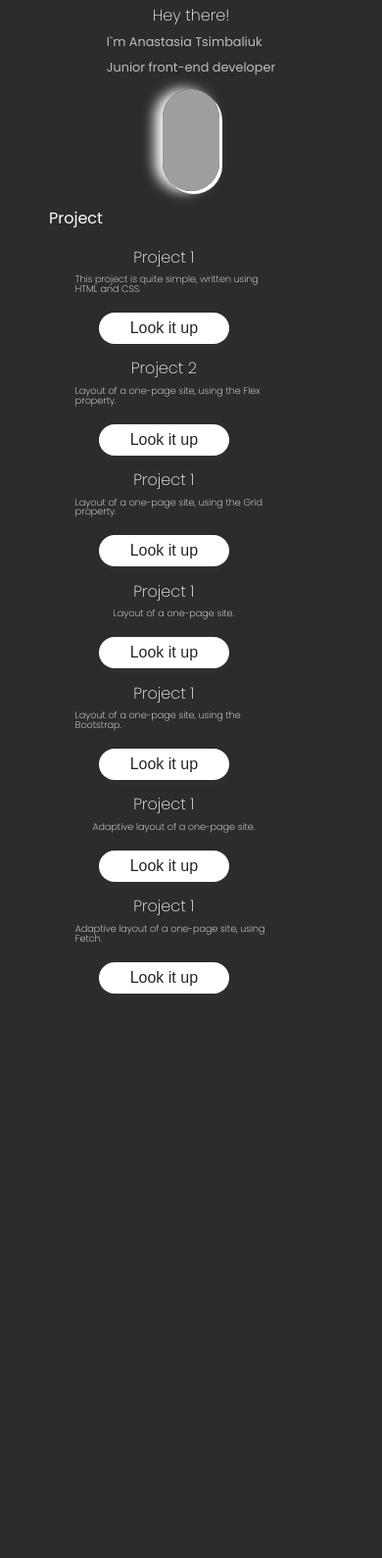
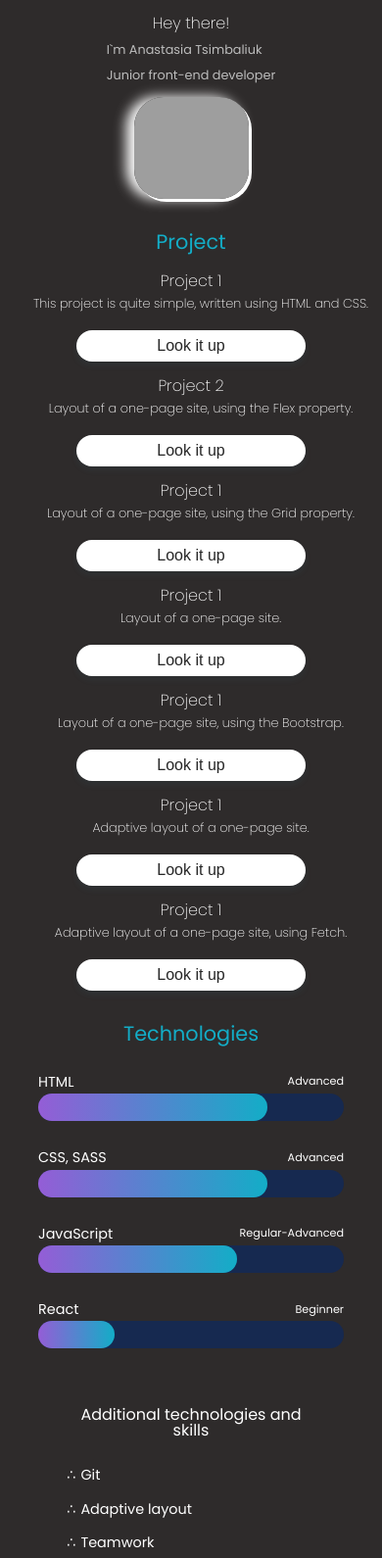
Before and after one commit to asdrty/portfolio, a plain HTML site: page index.html in a window 390 px wide. Shown: the part 186-1776 px from the top of the page at 98% size. Before the commit the page ends 1210 px from the top, so only its background shows below. Drawn offline with Linux system fonts and the light colour scheme; grey boxes are pictures that could not be loaded.

Commit message:
add mobile version

```diff
--- a/index.html
+++ b/index.html
@@ -76,7 +76,7 @@
                 <button class="project_open" id="projectFetch">Look it up</button>
             </div>
         </section>
-    <!--   <h2 class="headline" id="technologies">Technologies</h2>
+       <h2 class="headline" id="technologies">Technologies</h2>
         <section class="technol">
             <div class="technologies">
                 <div class="technologies_skill">
@@ -139,11 +139,13 @@
         <div class="about-me_description"><p>Hello, I'm Nastya. I am 23 years old. Non-conflict, punctual, responsible, quick learner. She worked as a mathematics teacher in junior grades. Passed the Front-End basic course at Cursor education. Now I am completing the Front-End advanced course in Cursor education.</p></div>
     </main>
     <footer class="footer">
+        <div class="footer_contact">
             <a href="tg://resolve?domain=kr_nasia" class="header_contact"><i class="fa-brands fa-telegram"></i></a>
             <a href="https://github.com/asdrty" class="header_contact"><i class="fa-brands fa-github"></i></a>
             <a href="mailto:nastya16081998@gmail.com" class="header_contact"><i class="fa-solid fa-envelope"></i></a>
+        </div>
             <a href="mailto:nastya16081998@gmail.com" class="header_contact"><span class="email"> nastya16081998@gmail.com </span></i></a>
-    </footer> -->
+    </footer>
     <script src="./script/script.js"></script>
 </body>
 </html>
--- a/style.css/style.css
+++ b/style.css/style.css
@@ -15,7 +15,10 @@ a {
 }
 
 .header {
+    display: -webkit-box;
+    display: -ms-flexbox;
     display: flex;
+    -ms-flex-pack: distribute;
         justify-content: space-around;
     margin-top: 30px;
     font-weight: 400;
@@ -25,7 +28,11 @@ a {
 
 .header_block-main--size {
     width: 50%;
+    display: -webkit-box;
+    display: -ms-flexbox;
     display: flex;
+    -webkit-box-pack: space-evenly;
+        -ms-flex-pack: space-evenly;
             justify-content: space-evenly;
 }
 
@@ -37,19 +44,34 @@ a {
 
 .header_block-main--size-contact {
     width: 25%;
+    display: -webkit-box;
+    display: -ms-flexbox;
     display: flex;
+    -webkit-box-pack: center;
+        -ms-flex-pack: center;
             justify-content: center;
 }
 
 .main {
+    display: -webkit-box;
+    display: -ms-flexbox;
     display: flex;
+    -webkit-box-orient: vertical;
+    -webkit-box-direction: normal;
+        -ms-flex-direction: column;
             flex-direction: column;
 }
 
 .content {
     margin-top: 10%;
+    display: -webkit-box;
+    display: -ms-flexbox;
     display: flex;
+    -webkit-box-pack: space-evenly;
+        -ms-flex-pack: space-evenly;
             justify-content: space-evenly;
+    -webkit-box-align: center;
+        -ms-flex-align: center;
             align-items: center;
 }
 
@@ -62,6 +84,7 @@ a {
     width: 20%;
     height: 300px;
     border-radius: 30px;
+    -webkit-box-shadow: 3px 3px , -.5em 0 .8em;
             box-shadow: 3px 3px , -.5em 0 .8em;
 }
 
@@ -84,16 +107,27 @@ a {
 }
 
 .project {
+    display: -ms-grid;
     display: grid;
+    -ms-grid-columns: 45% 10% 45%;
     grid-template-columns: repeat(2, 45%);
+    -webkit-column-gap: 10%;
+       -moz-column-gap: 10%;
             column-gap: 10%;
     row-gap: 80px;
     margin-top: 5%;
 }
 
 .project_block {
+    display: -webkit-box;
+    display: -ms-flexbox;
     display: flex;
+    -webkit-box-orient: vertical;
+    -webkit-box-direction: normal;
+        -ms-flex-direction: column;
             flex-direction: column;
+    -webkit-box-align: center;
+        -ms-flex-align: center;
             align-items: center;
     font-weight: 200;
 }
@@ -120,17 +154,25 @@ a {
 	border-radius: 50px;
 	color: #262626;
 	background-color: #fff;
+	-webkit-box-shadow: 0 4px 6px rgb(65 132 144 / 10%), 0 1px 3px rgb(0 0 0 / 8%);
 	        box-shadow: 0 4px 6px rgb(65 132 144 / 10%), 0 1px 3px rgb(0 0 0 / 8%);
 	cursor: pointer;
+	-webkit-transition: -webkit-box-shadow 0.2s;
+	transition: -webkit-box-shadow 0.2s;
+	-o-transition: box-shadow 0.2s;
 	transition: box-shadow 0.2s;
+	transition: box-shadow 0.2s, -webkit-box-shadow 0.2s;
 }
 .project_open:focus-visible {
 	border: 1px solid #4c51f9;
 	outline: none;
 }
 .project_open:hover {
+	-webkit-transition: all 0.2s;
+	-o-transition: all 0.2s;
 	transition: all 0.2s;
     background-color: #444;
+	-webkit-box-shadow: 0 7px 14px rgba(239, 241, 242, 0.13), 0 3px 6px rgba(163, 159, 159, 0.08);
 	        box-shadow: 0 7px 14px rgba(239, 241, 242, 0.13), 0 3px 6px rgba(163, 159, 159, 0.08);
 }
 .project_open:active {
@@ -151,13 +193,24 @@ a {
 }
 
 .technol, .technologies {
+    display: -webkit-box;
+    display: -ms-flexbox;
     display: flex;
+    -webkit-box-orient: vertical;
+    -webkit-box-direction: normal;
+        -ms-flex-direction: column;
             flex-direction: column;
 }
 
 .technologies_skill {
+    display: -webkit-box;
+    display: -ms-flexbox;
     display: flex;
+    -webkit-box-pack: justify;
+        -ms-flex-pack: justify;
             justify-content: space-between;
+    -webkit-box-align: center;
+        -ms-flex-align: center;
             align-items: center;
     margin-top: 30px;
 }
@@ -177,6 +230,8 @@ a {
     height: 100%;
     width: 75%;
     border-radius: 83px;
+    background: -webkit-gradient(linear, right top, left top, from(#13ADC7), color-stop(66.67%, #6978D1), to(#945DD6));
+    background: -o-linear-gradient(right, #13ADC7 0%, #6978D1 66.67%, #945DD6 100%);
     background: linear-gradient(270deg, #13ADC7 0%, #6978D1 66.67%, #945DD6 100%);
 }
 
@@ -204,8 +259,12 @@ a {
     margin-left: auto;
     margin-right: auto;
     width: 100%;
+    display: -ms-grid;
     display: grid;
+    -ms-grid-columns: 28% 8% 28% 8% 28%;
     grid-template-columns: repeat(3, 28%);
+    -webkit-column-gap: 8%;
+       -moz-column-gap: 8%;
             column-gap: 8%;
     row-gap: 30px;
 }
@@ -232,8 +291,14 @@ a {
 .footer {
     margin-top: 50px;
     margin-bottom: 20px;
+    display: -webkit-box;
+    display: -ms-flexbox;
     display: flex;
+    -webkit-box-pack: center;
+        -ms-flex-pack: center;
             justify-content: center;
+    -webkit-box-align: center;
+        -ms-flex-align: center;
             align-items: center;
     font-size: 32px;
 }
@@ -249,8 +314,18 @@ a {
         width: 100vw;
     }
 
+    * {
+        margin: 0;
+        padding: 0;
+    }
+
     .header, .header_block-main--size {
+        -webkit-box-orient: vertical;
+        -webkit-box-direction: normal;
+            -ms-flex-direction: column;
                 flex-direction: column;
+        -webkit-box-align: center;
+            -ms-flex-align: center;
                 align-items: center;
         font-size: 1rem;
     }
@@ -266,10 +341,16 @@ a {
     .header_contact {
         margin: 0 0.2rem;
         color:#13ADC7;
+        font-size: 1.5rem;
     }
 
     .content {
+        -webkit-box-orient: vertical;
+        -webkit-box-direction: normal;
+            -ms-flex-direction: column;
                 flex-direction: column;
+        -webkit-box-align: center;
+            -ms-flex-align: center;
                 align-items: center;
         margin-top: 1rem;
     }
@@ -288,20 +369,24 @@ a {
 
     .content_photo {
         height: 104px;
-        width: 15%;
+        width: 30%;
         margin-top: 1rem;
     }
 
     .headline {
-        font-size: 1rem;
+        color:#13ADC7;
+        font-size: 1.3rem;
         line-height: 1.5rem;
-        margin-top: 1rem;
+        margin-top: 2rem;
+        margin-left: 0;
+        text-align: center;
     }
-    .project {
-        grid-template-columns: 80%;
-        margin-left: auto;
-        margin-right: auto;
+    .project, .skill {
+        -ms-grid-columns: 100%;
+        grid-template-columns: 100%;
         row-gap: 1%;
+        -webkit-column-gap: 0;
+           -moz-column-gap: 0;
                 column-gap: 0;
     }
 
@@ -311,8 +396,9 @@ a {
     }
 
     .project_description {
-        font-size: .6rem;
+        font-size: .8rem;
         margin: .6rem 0;
+        text-align: center;
     }
 
     .project_open {
@@ -320,4 +406,62 @@ a {
         height: 2rem;
         width: 60%;
     }
+
+    #technologies {
+        margin-top: 4rem;
+        margin-bottom: 0;
     }
+
+    .technol {
+        margin-top: 0;
+    }
+
+    .technologies_name {
+        font-size: .9rem;
+    }
+
+    .technologies_value {
+        font-size: .7rem;
+    }
+
+    .technol {
+        width: 80%;
+        margin-left: 10%;
+        margin-right: 10%;
+    }
+
+    .skills_additional {
+        font-size: 1rem;
+        text-align: center;
+    }
+
+    .skill_name {
+        font-size: .9rem;
+        text-align: left;
+    }
+
+    .skill {
+        row-gap: 20px;
+    }
+
+    .about-me_description {
+        font-size: 1rem;
+        font-weight: 100;
+        line-height: 1.2rem;
+        text-align: center;
+        margin-top: 20px;
+    }
+
+    .footer {
+        -webkit-box-orient: vertical;
+        -webkit-box-direction: normal;
+            -ms-flex-direction: column;
+                flex-direction: column;
+        margin-top: 20px;
+    }
+
+    .email {
+        font-size: 1rem;
+        color: white;
+    }
+}
```
Also changed, not shown: 1 other file. Lines whose indentation alone changed are shown as unchanged.
